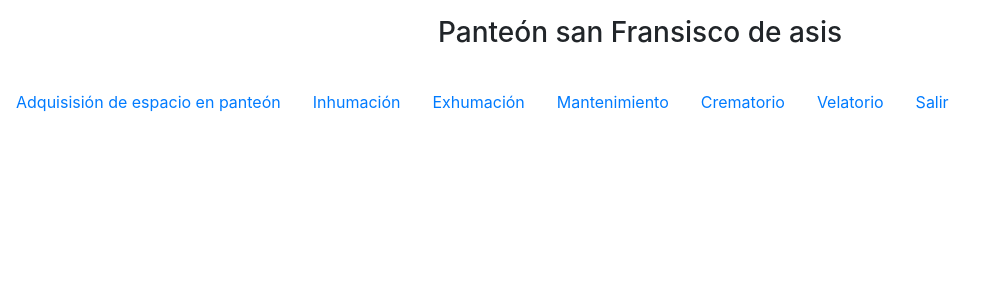
After one commit to MirandaMarti/PanteonSFA, a PHP site: page /vistas/paginas/menu.php in a window 1280 px wide. The commit adds this page. Shown: the top 300 px of the page, without its empty margins (0-995 px from the left). Run offline with PHP 8.4, Linux system fonts and the light colour scheme; some libraries are stand-ins or nearby versions.

Commit message:
Update
Navegación

```diff
--- a/controladores/formularios.controlador.php
+++ b/controladores/formularios.controlador.php
@@ -55,7 +55,7 @@ class ControladorFormularios{
 
 				}
 
-				window.location = "vistas/paginas/AEP/opcionpago.php";
+				window.location = "vistas/paginas/opcionpago.php";
 
 
 				</script>';
--- a/vistas/paginas/AEP/contado.php
+++ b/vistas/paginas/contado.php
@@ -18,8 +18,8 @@ $plantilla -> ctrTraerPlantilla();
 		</div>
 
 		<div class="form-group">
-			<label for="corr">Tipo de operación:</label>
-			<input type="text" class="form-control" id="adquisiciónAEP" placeholder="Operación" name="correoAEP" required>
+			<label for="corr">Tipo de adquisición:</label>
+			<input type="text" class="form-control" id="adquisiciónAEP" placeholder="Adquisición" name="correoAEP" required>
 		</div>
 
 		<div class="form-group">
--- a/vistas/paginas/exh.php
+++ b/vistas/paginas/exh.php
@@ -48,7 +48,7 @@ $plantilla -> ctrTraerPlantilla();
 	<div class="container">
 		<div>
 			<a href="#" class="btn btn-primary" role="button">Generar órden de pago</a>
-			<a href="menu.php" class="btn btn-primary" role="button">Regresar</a>
+			<a href="opcionpago.php" class="btn btn-primary" role="button">Regresar</a>
 		</div>
 	</div>
 </div>
--- a/vistas/paginas/inh.php
+++ b/vistas/paginas/inh.php
@@ -55,7 +55,7 @@ $plantilla -> ctrTraerPlantilla();
 	<div class="container">
 		<div>
 			<a href="#" class="btn btn-primary" role="button">Generar órden de pago</a>
-			<a href="menu.php" class="btn btn-primary" role="button">Regresar</a>
+			<a href="opcionpago.php" class="btn btn-primary" role="button">Regresar</a>
 		</div>
 	</div>
 </div>
--- a/vistas/paginas/mant.php
+++ b/vistas/paginas/mant.php
@@ -25,8 +25,11 @@ $plantilla -> ctrTraerPlantilla();
 
 
 	<div class="Botones px-5">
-	<a href="menu.php" class="btn btn-primary " role="button">Regresar</a>
+
 
 	<a href="#" class="btn btn-primary" role="button">Buscar</a>
 
+
+	<a href="opcionpago.php" class="btn btn-primary " role="button">Regresar</a>
+
 	</div>
--- /dev/null
+++ b/vistas/paginas/menu.php
@@ -0,0 +1,75 @@
+<?php
+
+require_once "C:/xampp/htdocs/PanteonSFA/controladores/plantilla.controlador.php";
+
+$plantilla = new ControladorPlantilla();
+$plantilla -> ctrTraerPlantilla();
+
+
+ ?>
+
+<h3 class="text-center py-3"> Panteón san Fransisco de asis </h3>
+
+<ul class="nav nav-justified py-2 nav-pills">
+
+	<li class="nav item">
+
+		<a class="nav-link" href="menu.php?pagina=aep"> Adquisisión de espacio en panteón </a>
+
+	</li>
+	<li class="nav item">
+
+		<a class="nav-link" href="menu.php?pagina=inh"> Inhumación </a>
+
+	</li>
+	<li class="nav item">
+
+		<a class="nav-link" href="menu.php?pagina=exh"> Exhumación </a>
+
+	</li>
+	<li class="nav item">
+
+		<a class="nav-link" href="menu.php?pagina=mant"> Mantenimiento </a>
+
+	</li>
+	<li class="nav item">
+
+		<a class="nav-link" href="#"> Crematorio </a>
+
+	</li>
+	<li class="nav item">
+
+		<a class="nav-link" href="#"> Velatorio </a>
+
+	</li>
+	<li class="nav item">
+
+		<a class="nav-link" href="menu.php?pagina=salir"> Salir </a>
+
+	</li>
+
+</ul>
+
+<?php
+
+		if(isset($_GET["pagina"])){
+
+			if($_GET["pagina"] == "aep" ||
+			   $_GET["pagina"] == "inh" ||
+			   $_GET["pagina"] == "exh" ||
+			   $_GET["pagina"] == "mant"||
+			   $_GET["pagina"] == "salir"){
+
+
+				header('Location: '.$_GET["pagina"].'.php');
+
+
+			}else{
+
+				header('Location: error404.php');
+
+			}
+
+		}
+
+ ?>
--- a/vistas/paginas/AEP/parcial.php
+++ b/vistas/paginas/parcial.php
@@ -16,8 +16,8 @@ $plantilla -> ctrTraerPlantilla();
 		</div>
 
 		<div class="form-group">
-			<label for="nc">Tipo de operación:</label>
-			<input type="text" class="form-control" id="NC" placeholder="Operación" name="NC">
+			<label for="nc">Tipo de adquisición:</label>
+			<input type="text" class="form-control" id="NC" placeholder="Adquisición" name="NC">
 		</div>
 
 		<div class="form-group">
```
Also changed, not shown: vistas/paginas/aep.php (added, +61 -0 lines), vistas/paginas/opcionpago.php (renamed from vistas/paginas/AEP/opcionpago.php, +23 -3 lines).
